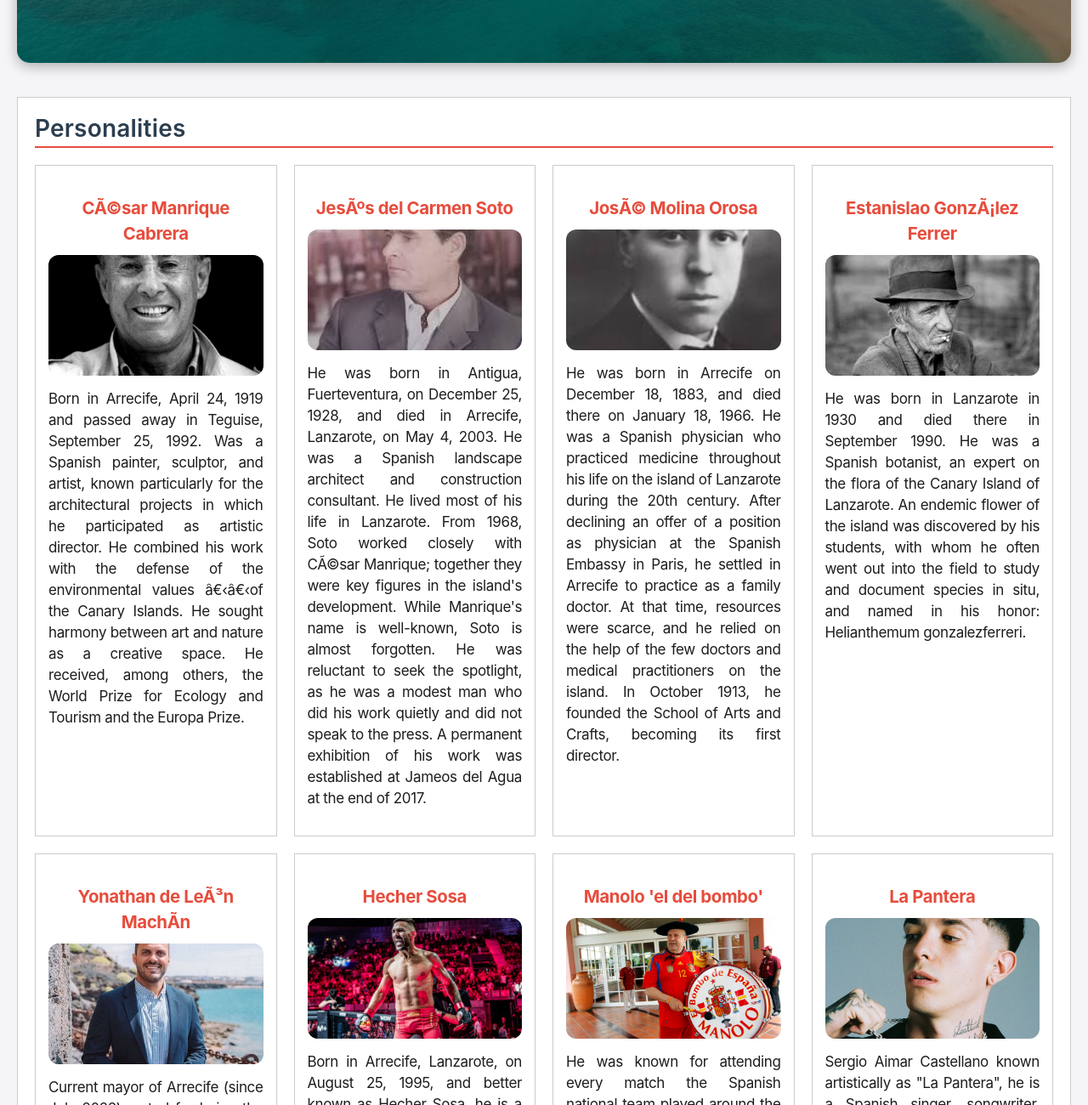
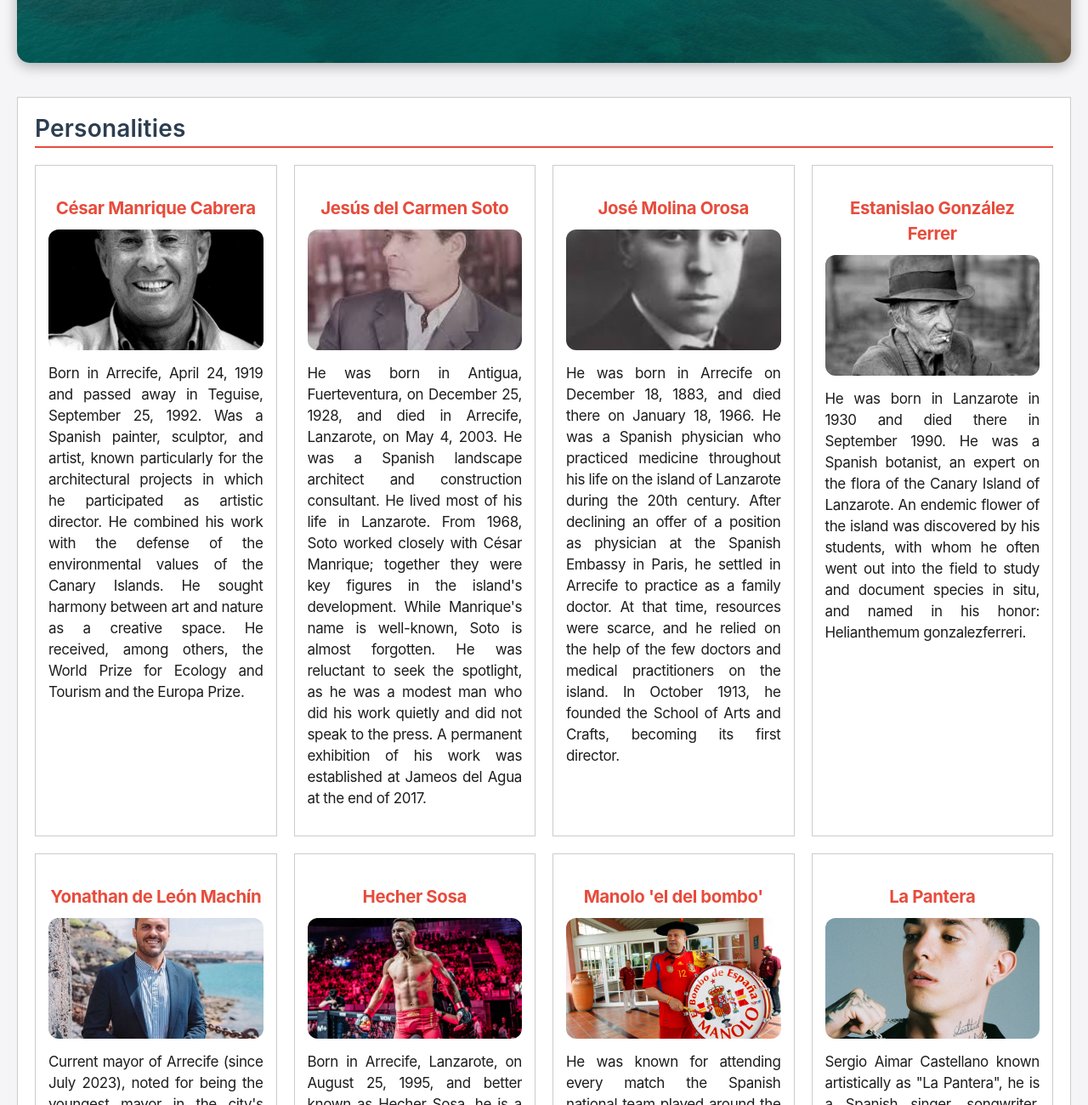
Before and after one commit to Miguel-4320/city_presentation, a plain HTML site: page history.html in a window 1280 px wide. Shown: the part 395-1695 px from the top of the page at 85% size. Drawn offline with Linux system fonts and the light colour scheme.

Commit message:
chin d cambios

```diff
--- a/history.html
+++ b/history.html
@@ -36,17 +36,17 @@
 
         <div class="history-grid">
           <article class="person-card">
-            <h4>CÃ©sar Manrique Cabrera</h4>
+            <h4>César Manrique Cabrera</h4>
             <img
               src="assets/images/cesarManrique.jpg"
-              alt="CÃ©sar Manrique - Artist and Architect"
+              alt="César Manrique - Artist and Architect"
             />
             <p>
               Born in Arrecife, April 24, 1919 and passed away in Teguise,
               September 25, 1992. Was a Spanish painter, sculptor, and artist,
               known particularly for the architectural projects in which he
               participated as artistic director. He combined his work with the
-              defense of the environmental values â€‹â€‹of the Canary Islands. He
+              defense of the environmental values of the Canary Islands. He
               sought harmony between art and nature as a creative space. He
               received, among others, the World Prize for Ecology and Tourism
               and the Europa Prize.
@@ -54,16 +54,16 @@
           </article>
 
           <article class="person-card">
-            <h4>JesÃºs del Carmen Soto</h4>
+            <h4>Jesús del Carmen Soto</h4>
             <img
               src="assets/images/jesusSoto.jpg"
-              alt="JesÃºs del Carmen Soto - Landscape Architect"
+              alt="Jesús del Carmen Soto - Landscape Architect"
             />
             <p>
               He was born in Antigua, Fuerteventura, on December 25, 1928, and
               died in Arrecife, Lanzarote, on May 4, 2003. He was a Spanish
               landscape architect and construction consultant. He lived most of
-              his life in Lanzarote. From 1968, Soto worked closely with CÃ©sar
+              his life in Lanzarote. From 1968, Soto worked closely with César
               Manrique; together they were key figures in the island's
               development. While Manrique's name is well-known, Soto is almost
               forgotten. He was reluctant to seek the spotlight, as he was a
@@ -74,10 +74,10 @@
           </article>
 
           <article class="person-card">
-            <h4>JosÃ© Molina Orosa</h4>
+            <h4>José Molina Orosa</h4>
             <img
               src="assets/images/joseMolina.jpg"
-              alt="JosÃ© Molina Orosa - Doctor"
+              alt="José Molina Orosa - Doctor"
             />
             <p>
               He was born in Arrecife on December 18, 1883, and died there on
@@ -93,10 +93,10 @@
           </article>
 
           <article class="person-card">
-            <h4>Estanislao GonzÃ¡lez Ferrer</h4>
+            <h4>Estanislao González Ferrer</h4>
             <img
               src="assets/images/estanislao.jpg"
-              alt="Estanislao GonzÃ¡lez Ferrer - Botanist"
+              alt="Estanislao González Ferrer - Botanist"
             />
             <p>
               He was born in Lanzarote in 1930 and died there in September 1990.
@@ -109,10 +109,10 @@
           </article>
 
           <article class="person-card">
-            <h4>Yonathan de LeÃ³n MachÃ­n</h4>
+            <h4>Yonathan de León Machín</h4>
             <img
               src="assets/images/yonathanMachin.jpg"
-              alt="Yonathan de LeÃ³n MachÃ­n - Mayor of Arrecife"
+              alt="Yonathan de León Machín - Mayor of Arrecife"
             />
             <p>
               Current mayor of Arrecife (since July 2023), noted for being the
@@ -170,7 +170,7 @@
               Throughout his career, he has accumulated over 500 million streams
               on platforms like Spotify and has collaborated with other
               prominent artists, including Quevedo, Juseph, Lucho RK, and Cruz
-              CafunÃ©, among others.
+              Cafuné, among others.
             </p>
           </article>
         </div>
@@ -219,8 +219,8 @@
               plaque inscribed in ancient Roman script that welcomed merchants
               and conquerors. The Puente de Las Bolas (Bridge of the Balls) is
               like a miniature Pillar of Hercules, as it supports the two
-              symbolic globes of the world. <br /><b>Did you know that?</b
-              ><br />
+              symbolic globes of the world. <br/><b>Did you know that?</b
+              ><br/>
               It has been restored several times to keep it in perfect
               condition. From it, you can see the Arrecife coastline and the
               Gran Hotel. It is also a popular spot for fishermen, rod in hand,
```
Also changed, not shown: services.html (+4 -4 lines), sightseeing.html (+5 -5 lines).
